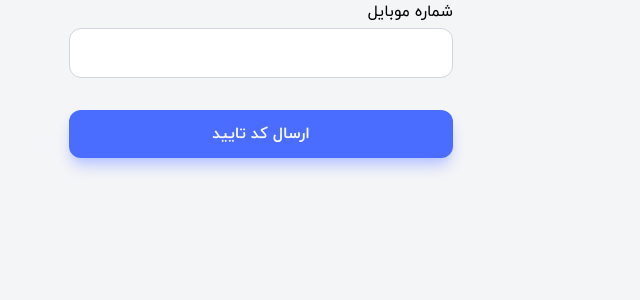
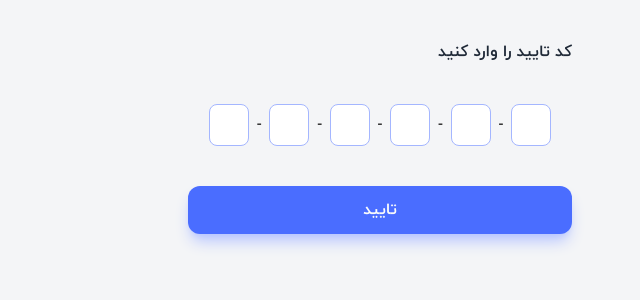
Before and after one commit to AmirhosseinAmini1383/Freelancering-App, a React (Vite) app: page /auth in a window 1280 px wide. Shown: the top 300 px of the page, without its empty margins (446-1086 px from the left). Built offline with nearby package versions, Linux system fonts and the light colour scheme.

Commit message:
Check OTP markup & *OTPInput* component

```diff
--- a/package.json
+++ b/package.json
@@ -12,6 +12,8 @@
   "dependencies": {
     "react": "^18.3.1",
     "react-dom": "^18.3.1",
+    "react-icons": "^5.3.0",
+    "react-otp-input": "^3.1.1",
     "react-router-dom": "^7.0.1"
   },
   "devDependencies": {
--- /dev/null
+++ b/src/features/authentication/CheckOTPForm.jsx
@@ -0,0 +1,30 @@
+import { useState } from "react";
+import OTPInput from "react-otp-input";
+
+function CheckOTPForm() {
+  const [otp, setOtp] = useState("");
+  return (
+    <div>
+      <form className="space-y-10">
+        <p className="font-bold text-secondary-800">کد تایید را وارد کنید</p>
+        <OTPInput
+          value={otp}
+          onChange={setOtp}
+          numInputs={6}
+          renderSeparator={<span> - </span>}
+          renderInput={(props) => <input type="number" {...props} />}
+          containerStyle="flex flex-row-reverse gap-x-2 justify-center"
+          inputStyle={{
+            width: "2.5rem",
+            padding: "0.5rem",
+            border: "1px solid rgb(var(--color-primary-400))",
+            borderRadius: "0.5rem",
+          }}
+        />
+        <button className="btn btn--primary w-full">تایید</button>
+      </form>
+    </div>
+  );
+}
+
+export default CheckOTPForm;
--- a/src/features/authentication/SendOTPForm.jsx
+++ b/src/features/authentication/SendOTPForm.jsx
@@ -1,22 +1,17 @@
 import { useState } from "react";
+import TextField from "../../ui/TextField";
 
 function SendOTPForm() {
   const [phoneNumber, setPhoneNumber] = useState("");
   return (
     <div>
       <form className="space-y-8">
-        <div>
-          <label className="mb-1" htmlFor="phoneNumber">
-            شماره موبایل
-          </label>
-          <input
-            value={phoneNumber}
-            onChange={(e) => setPhoneNumber(e.target.value)}
-            id="phoneNumber"
-            className="textField__input"
-            type="text"
-          />
-        </div>
+        <TextField
+          name="phonenumber"
+          label="شماره موبایل"
+          value={phoneNumber}
+          onChange={(e) => setPhoneNumber(e.target.value)}
+        />
         <button className="btn btn--primary w-full">ارسال کد تایید</button>
       </form>
     </div>
--- a/src/index.css
+++ b/src/index.css
@@ -119,10 +119,6 @@
   box-shadow: none;
 }
 
-label {
-  display: block;
-}
-
 /* inupt number */
 input::-webkit-outer-spin-button,
 input::-webkit-inner-spin-button {
--- a/src/pages/Auth.jsx
+++ b/src/pages/Auth.jsx
@@ -1,9 +1,13 @@
-import SendOTPForm from "../features/authentication/SendOTPForm";
+import CheckOTPForm from "../features/authentication/CheckOTPForm";
+// import SendOTPForm from "../features/authentication/SendOTPForm";
 
 function Auth() {
   return (
-    <div className="w-full mx-auto sm:max-w-sm">
-      <SendOTPForm />
+    <div className="flex justify-center pt-10">
+      <div className="w-full sm:max-w-sm">
+        {/* <SendOTPForm /> */}
+        <CheckOTPForm />
+      </div>
     </div>
   );
 }
--- /dev/null
+++ b/src/ui/TextField.jsx
@@ -0,0 +1,20 @@
+function TextField({ label, name, value, onChange }) {
+  return (
+    <div>
+      <label className="mb-2 block" htmlFor={name}>
+        {label}
+      </label>
+      <input
+        value={value}
+        onChange={onChange}
+        id={name}
+        name={name}
+        className="textField__input"
+        type="text"
+        autoComplete="off"
+      />
+    </div>
+  );
+}
+
+export default TextField;
```
Also changed, not shown: 1 other file (tests, documents, lock files or other folders).
